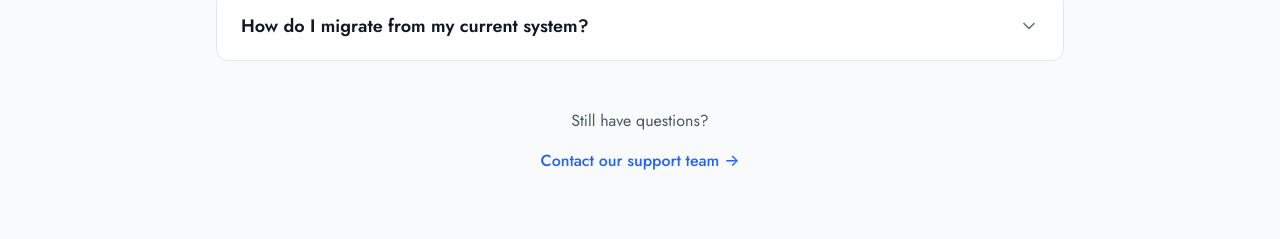
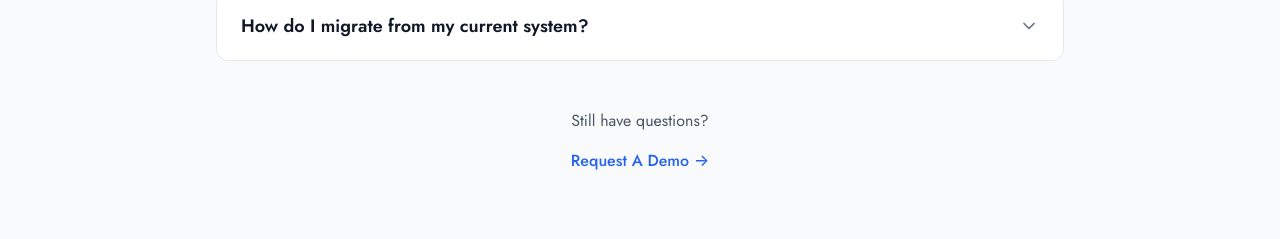
Before and after one commit to FosterSOAsare/syncstore-landing, a Next.js app: page / in a window 1280 px wide. Shown: the part 6077-6316 px from the top of the page. Built offline with nearby package versions, Linux system fonts and the light colour scheme.

Commit message:
Update FAQ.tsx

```diff
--- a/components/home/FAQ.tsx
+++ b/components/home/FAQ.tsx
@@ -113,10 +113,10 @@ export default function FAQ() {
         >
           <p className="text-gray-600 mb-4">Still have questions?</p>
           <a
-            href="/contact"
+            href="/demo"
             className="inline-flex items-center text-primary font-medium hover:text-primary"
           >
-            Contact our support team →
+            Request A Demo →
           </a>
         </motion.div>
       </div>
```
